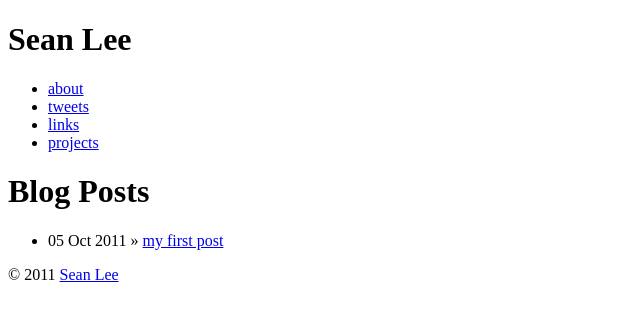
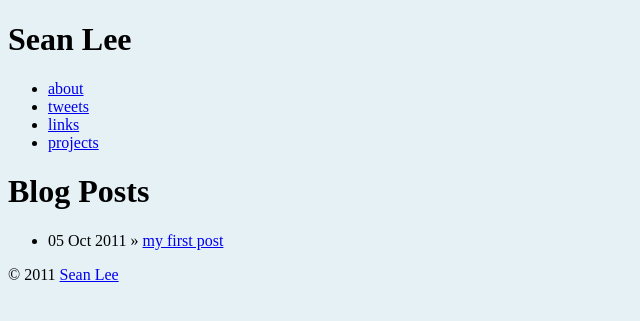
Before and after one commit to lisongx/notimportant.org, a Jekyll site: the page built from index.html, in a window 1280 px wide. Shown: the top 321 px of the page, without its empty margins (0-640 px from the left). Built offline with Jekyll 4.4.1, drawn with Linux system fonts in a browser that asks for light colours.

Commit message:
change the background color

```diff
--- a/css/style.css
+++ b/css/style.css
@@ -1,3 +1,3 @@
-background{
-    color:#e6f1f6;
+body{
+    background:#e6f1f6;
 }
```
